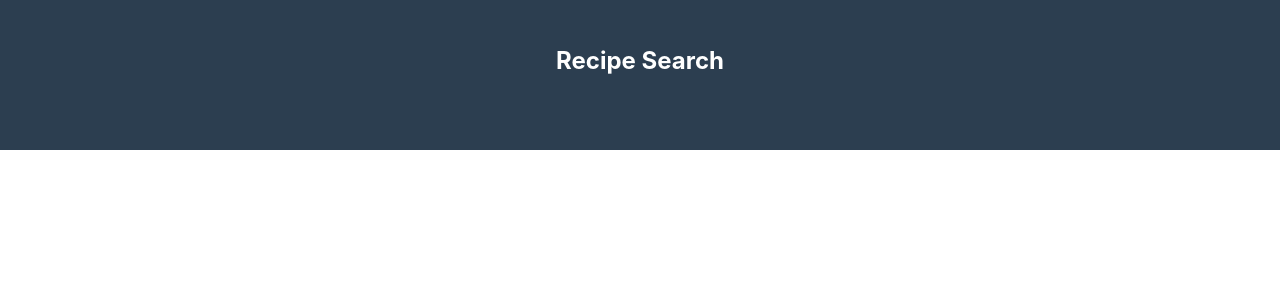
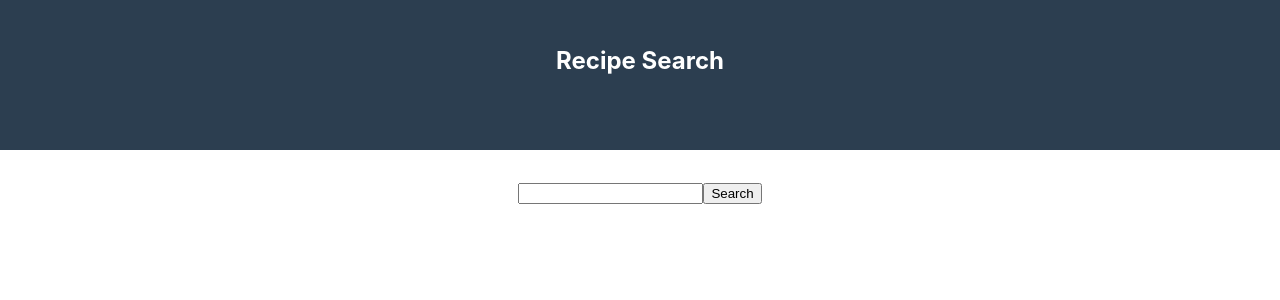
Before and after one commit to jkellzz/ReactRecipe, a React (Create React App) app: page / in a window 1280 px wide. Shown: the top 300 px of the page. Built offline with nearby package versions, Linux system fonts and the light colour scheme.

Commit message:
Added simple search button. (not functional)

```diff
--- a/src/App.js
+++ b/src/App.js
@@ -1,5 +1,6 @@
 import React, { Component } from 'react';
 import './App.css';
+import Form from './components/Form'
 
 class App extends Component {
   render() {
@@ -8,6 +9,7 @@ class App extends Component {
         <header className="App-header">
           <h1 className="App-title">Recipe Search</h1>
         </header>
+        <Form/>
       </div>
     );
   }
--- /dev/null
+++ b/src/components/Form.js
@@ -0,0 +1,10 @@
+import React from 'react'
+
+const Form = () => (
+    <form>
+        <input type='text' />
+        <button>Search</button>
+    </form>
+)
+
+export default Form
```
